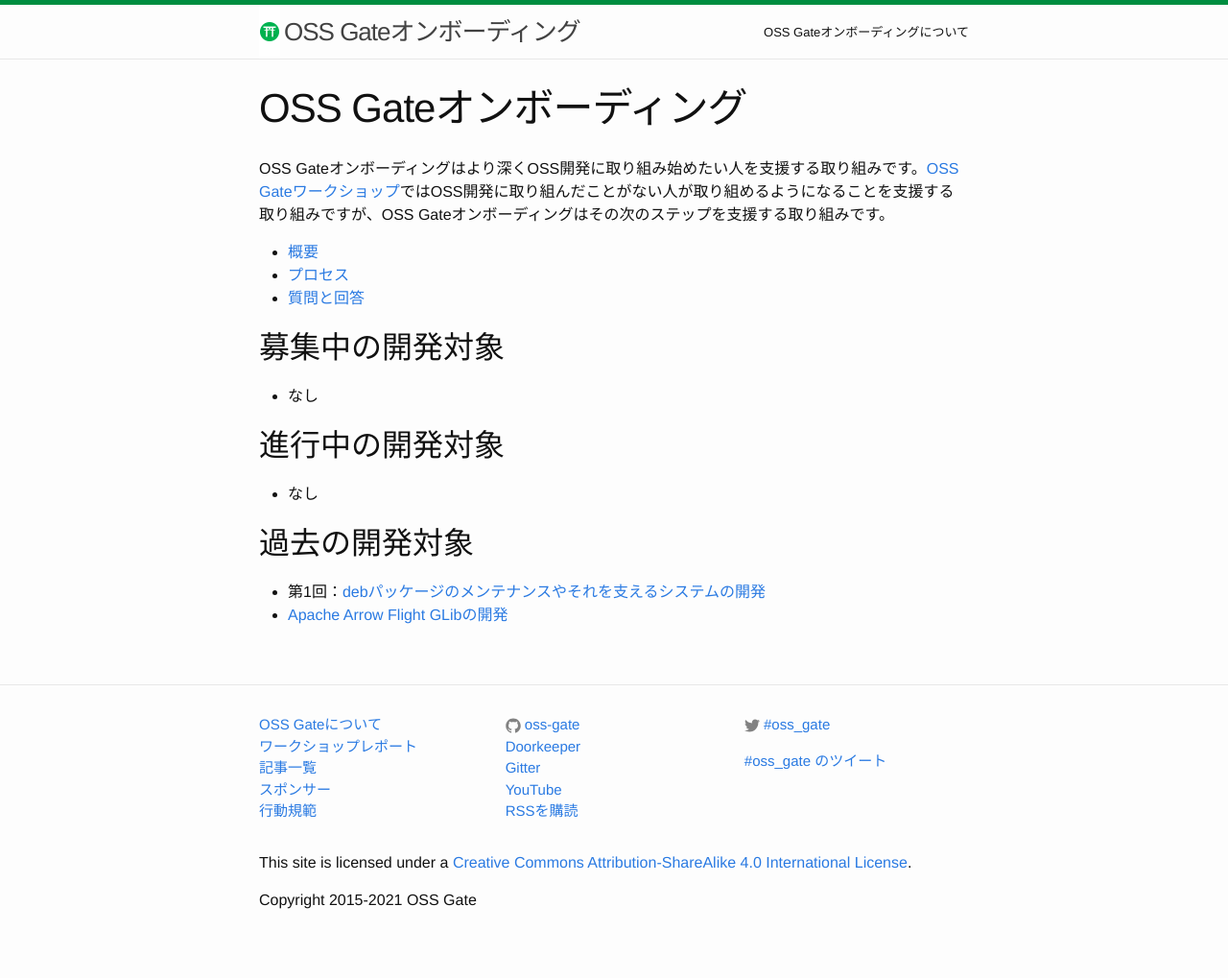
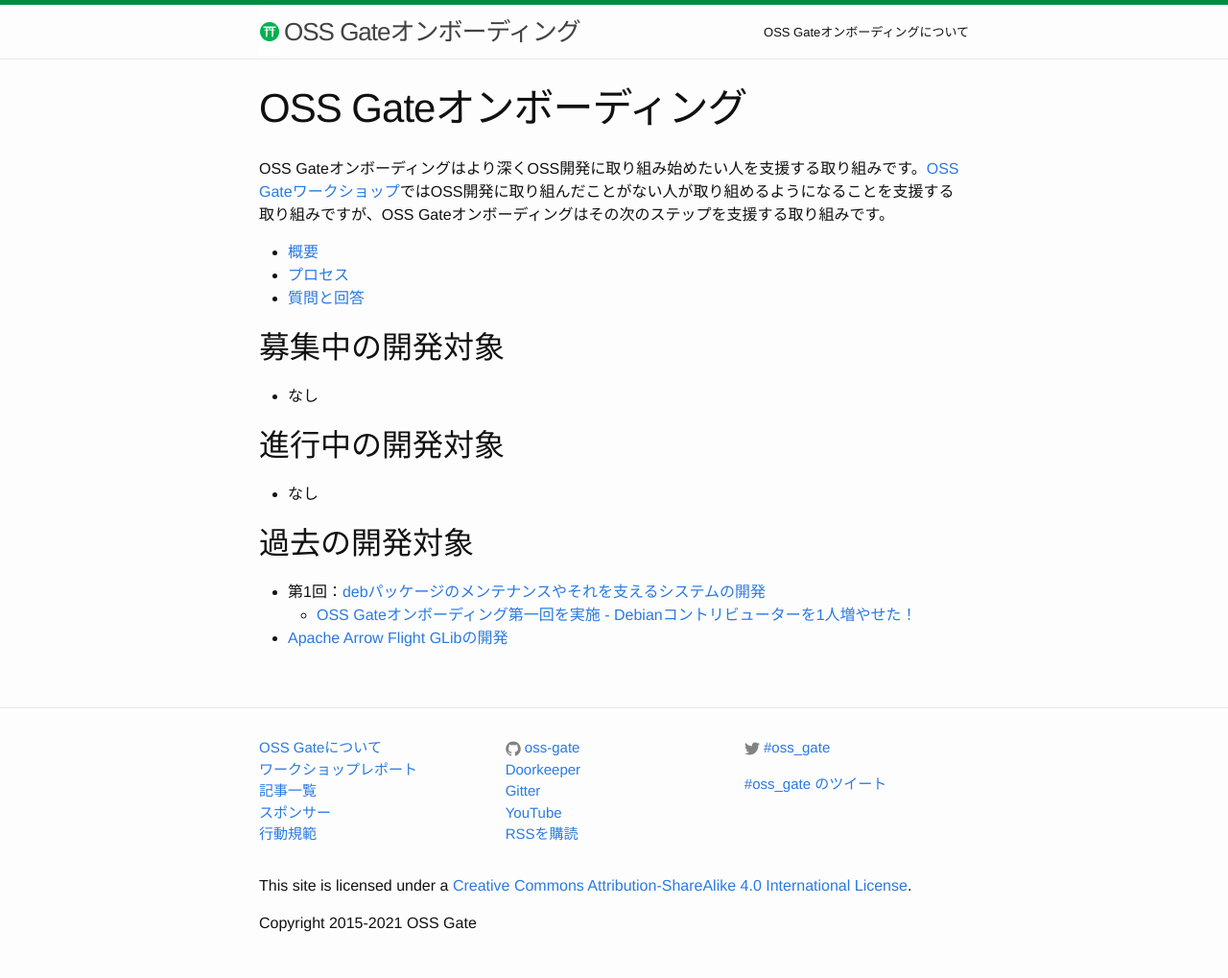
Before and after one commit to oss-gate/on-boarding, a Jekyll site: the page built from index.md, in a window 1280 px wide. Shown: the whole page at 96% size. Built offline with Jekyll 4.4.1, drawn with Linux system fonts in a browser that asks for light colours; Markdown is read by kramdown in place of the engine named in the settings; comment, search, counter and statistics services are not loaded; before the commit the page ends 995 px from its top, so only the background shows below that.

Commit message:
Add link to past final report

```diff
--- a/index.md
+++ b/index.md
@@ -20,4 +20,5 @@ OSS Gateオンボーディングはより深くOSS開発に取り組み始めた
 ## 過去の開発対象
 
   * 第1回：[debパッケージのメンテナンスやそれを支えるシステムの開発]({{ site.baseurl }}{% link proposals/2021-08/kenhys-maintain-debian-packages/index.md %})
+    * [OSS Gateオンボーディング第一回を実施 - Debianコントリビューターを1人増やせた！](https://oss-gate.github.io/report/on-boarding/2021/10/08/on-boarding-2021-08-kenhys.html)
   * [Apache Arrow Flight GLibの開発]({{ site.baseurl }}{% link proposals/2021-07/kou-apache-arrow-flight-glib/index.md %})
```
